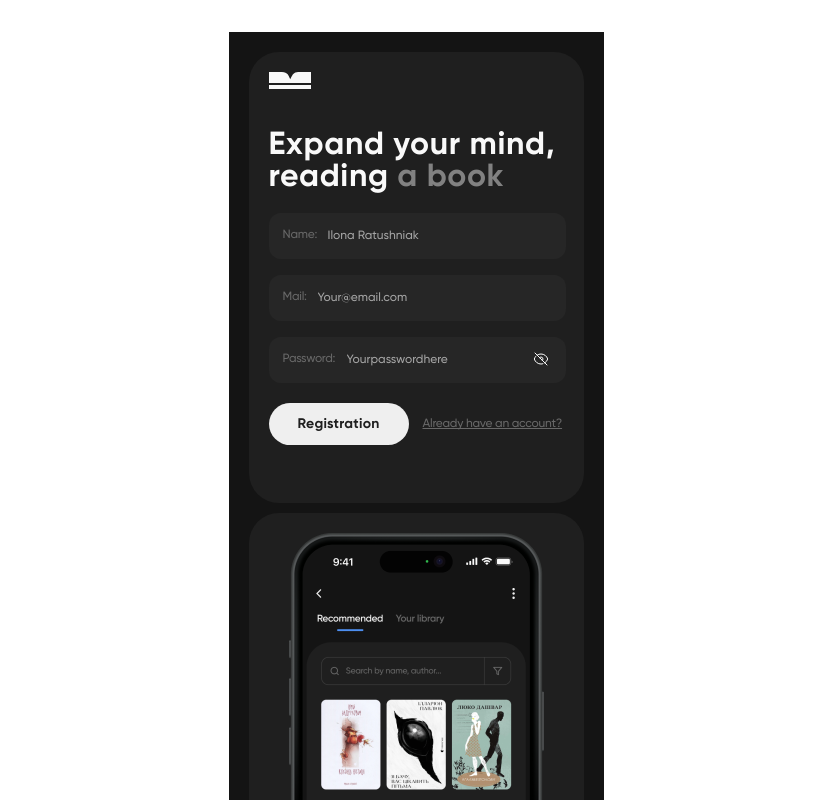
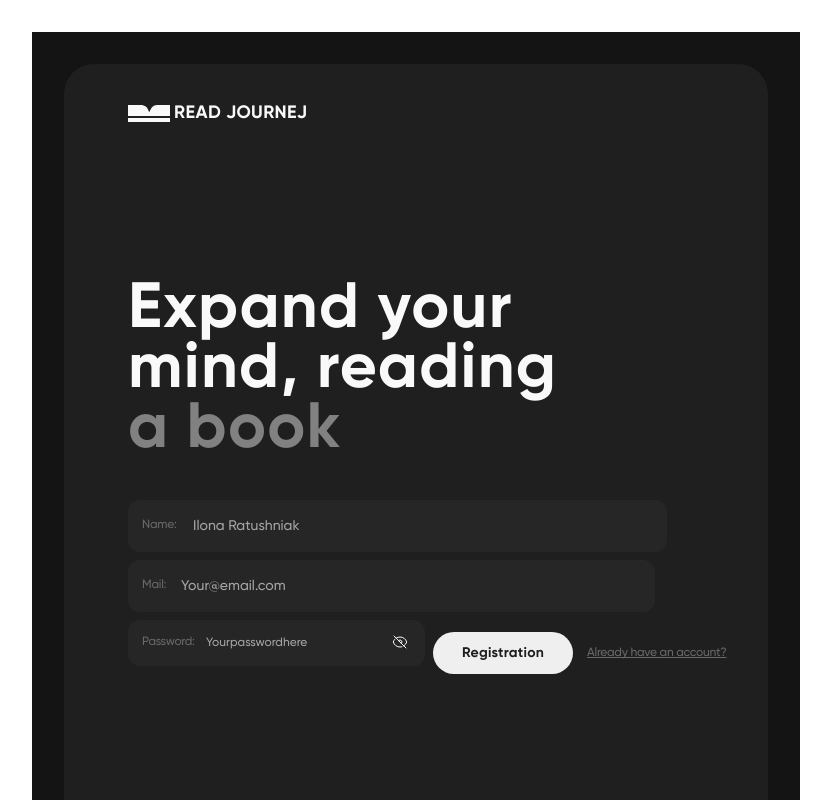
Before and after one commit to kholshevnikova/Read-Journey, a React (Vite) app: page /register in a window 1280 px wide. Shown: the top 800 px of the page, without its empty margins (224-1055 px from the left). Built offline with nearby package versions, Linux system fonts and the light colour scheme.

Commit message:
styles tablet

```diff
--- a/src/components/RegisterForm/RegisterForm.module.css
+++ b/src/components/RegisterForm/RegisterForm.module.css
@@ -189,3 +189,20 @@ display: block;
     color: #30b94d;
     padding-left: 14px;
 }
+
+@media screen and (min-width: 768px) {
+.input {
+        width: 472px;
+        height: 50px;
+        padding-left: 65px;
+        font-size: 14px;
+        line-height: 129%;
+    }
+.inputMail {
+    width: 472px;
+    height: 50px;
+    padding-left: 53px;
+    font-size: 14px;
+    line-height: 129%;
+}
+}
--- a/src/pages/RegisterPage/RegisterPage.jsx
+++ b/src/pages/RegisterPage/RegisterPage.jsx
@@ -8,6 +8,7 @@ export default function RegisterPage() {
       <section className={css.regSection}>
         <div className={css.container}>
           <div className={css.regFormContainer}>
+            <div className={css.logoContainer}>
               <img
                 src={logo}
                 alt="logo"
@@ -15,6 +16,9 @@ export default function RegisterPage() {
                 height={17}
                 className={css.logo}
               />
+              <span className={css.logoText}>READ JOURNEJ</span>
+            </div>
+
             <h2 className={css.formText}>
               Expand your mind, reading <span className={css.span}>a book</span>
             </h2>
--- a/src/pages/RegisterPage/RegisterPage.module.css
+++ b/src/pages/RegisterPage/RegisterPage.module.css
@@ -15,6 +15,20 @@
 }
 .logo {
     margin-bottom: 40px;
+}
+.logoText {
+    font-weight: 700;
+        font-size: 18px;
+        line-height: 100%;
+        letter-spacing: 0.02em;
+        text-transform: uppercase;
+        color: #f9f9f9;
+        display: none;
+}
+.logoContainer {
+    display: flex;
+    align-items: center;
+    gap: 4px;
 }
 .formText {
     width: 295px;
@@ -38,3 +52,35 @@ border-radius: 30px;
     padding-right: 40px;
     background-color: #1f1f1f;
 }
+
+@media screen and (min-width: 768px) {
+    .container {
+            width: 704px;
+            height: 960px;
+            padding: 32px;
+        }
+    .regFormContainer {
+             width: auto;
+             height: 960px;
+            padding-top: 40px;
+            padding-left: 64px;
+         }
+    .logoText {
+        display: inline-block;
+    }
+    .logo {
+        margin-bottom: 0px;
+    }
+    .logoContainer {
+        margin-bottom: 158px;
+    }
+    .formText {
+        width: 444px;
+        font-size: 64px;
+        line-height: 94%;
+        margin-bottom: 40px;
+    }
+    .regImageContainer {
+        display: none;
+    }
+}
```
Lines whose indentation alone changed are shown as unchanged.
